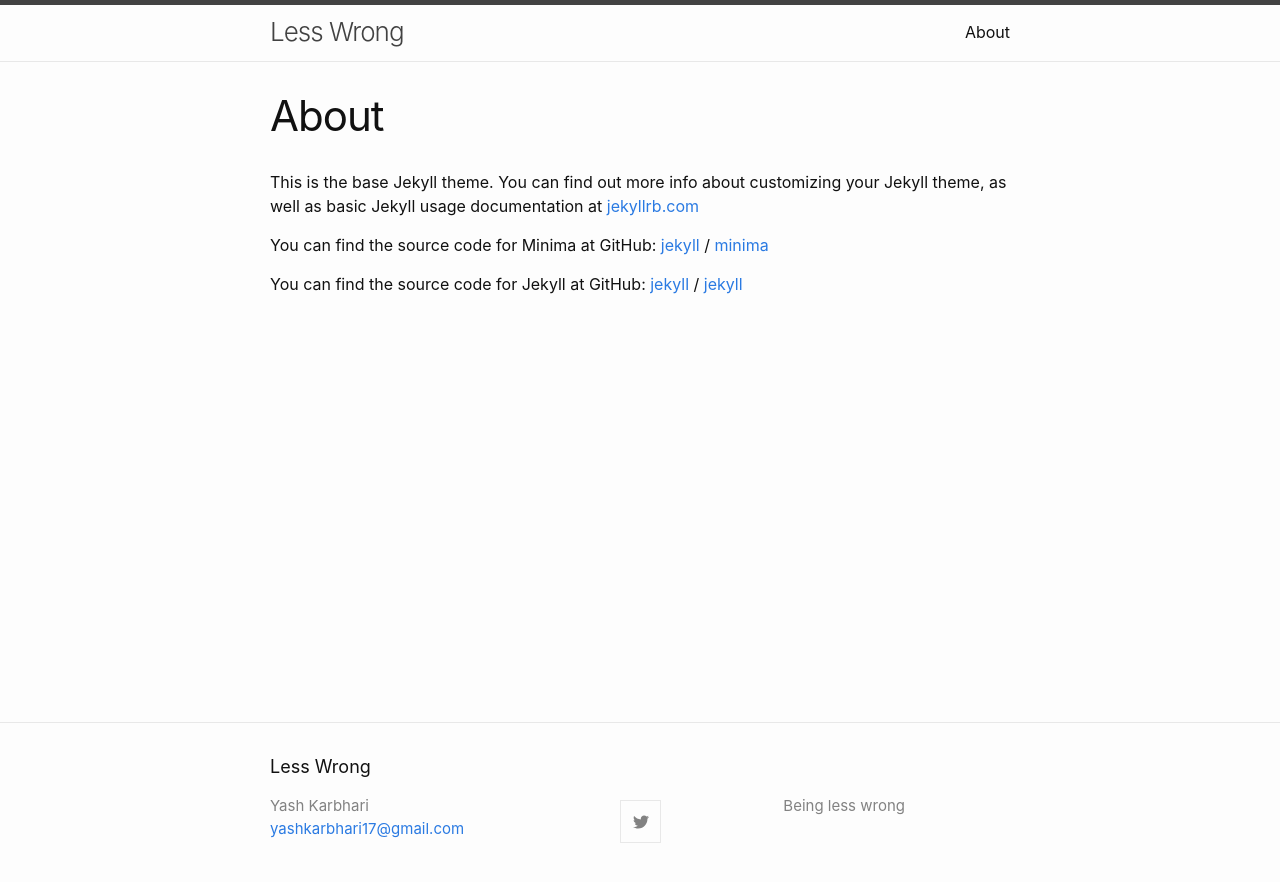
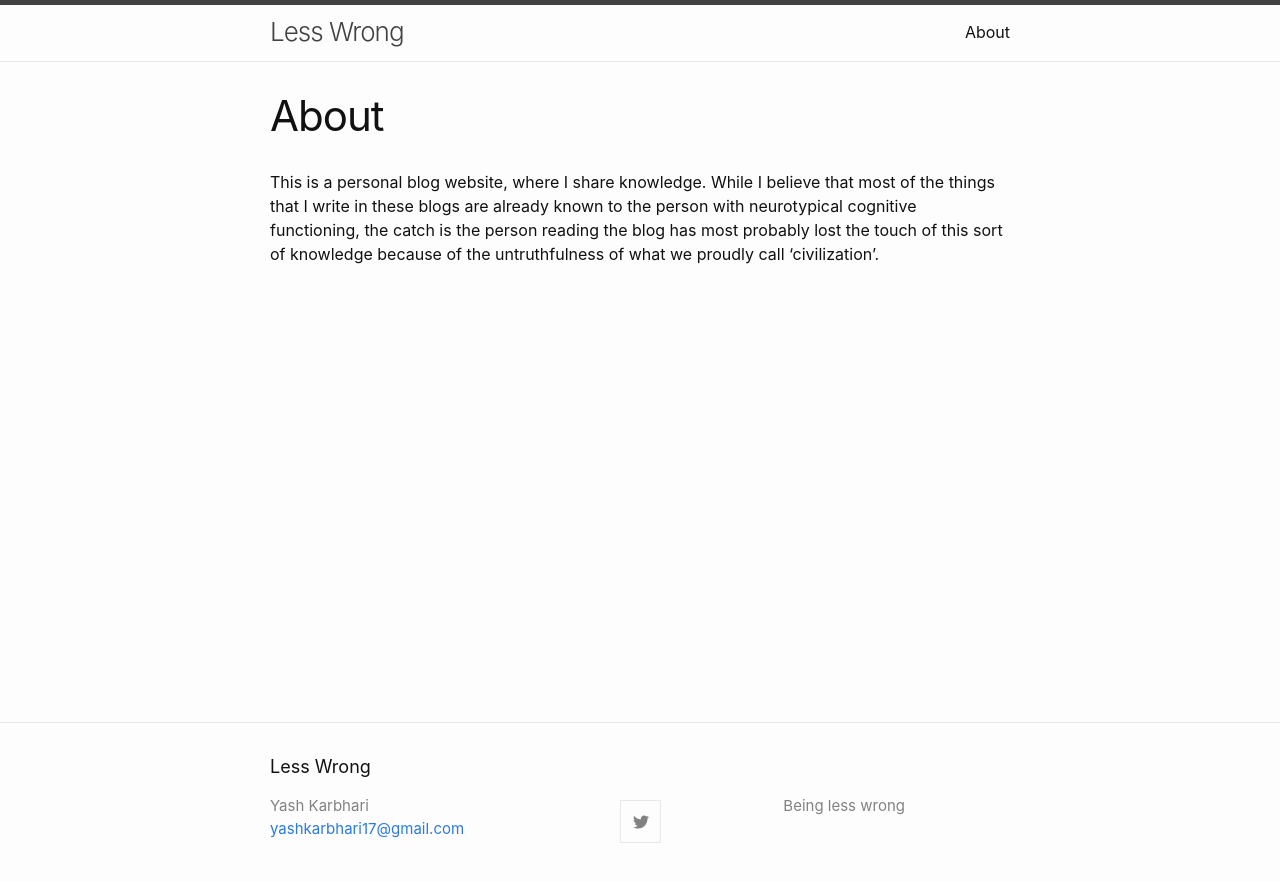
Before and after one commit to yashkarbhari/LessWrong, a Jekyll site: the page built from about.md, in a window 1280 px wide. Shown: the top 882 px of the page. Built offline with Jekyll 4.4.1, drawn with Linux system fonts in a browser that asks for light colours.

Commit message:
Update about.md

```diff
--- a/about.md
+++ b/about.md
@@ -4,15 +4,4 @@ title: About
 permalink: /about/
 ---
 
-This is the base Jekyll theme. You can find out more info about customizing your Jekyll theme, as well as basic Jekyll usage documentation at [jekyllrb.com](https://jekyllrb.com/)
-
-You can find the source code for Minima at GitHub:
-[jekyll][jekyll-organization] /
-[minima](https://github.com/jekyll/minima)
-
-You can find the source code for Jekyll at GitHub:
-[jekyll][jekyll-organization] /
-[jekyll](https://github.com/jekyll/jekyll)
-
-
-[jekyll-organization]: https://github.com/jekyll
+This is a personal blog website, where I share knowledge. While I believe that most of the things that I write in these blogs are already known to the person with neurotypical cognitive functioning, the catch is the person reading the blog has most probably lost the touch of this sort of knowledge because of the untruthfulness of what we proudly call 'civilization'.
```
